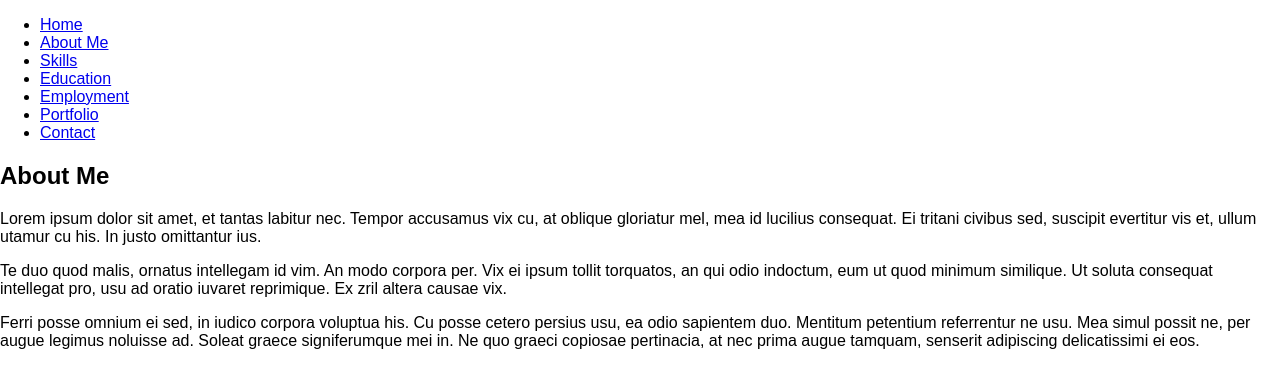
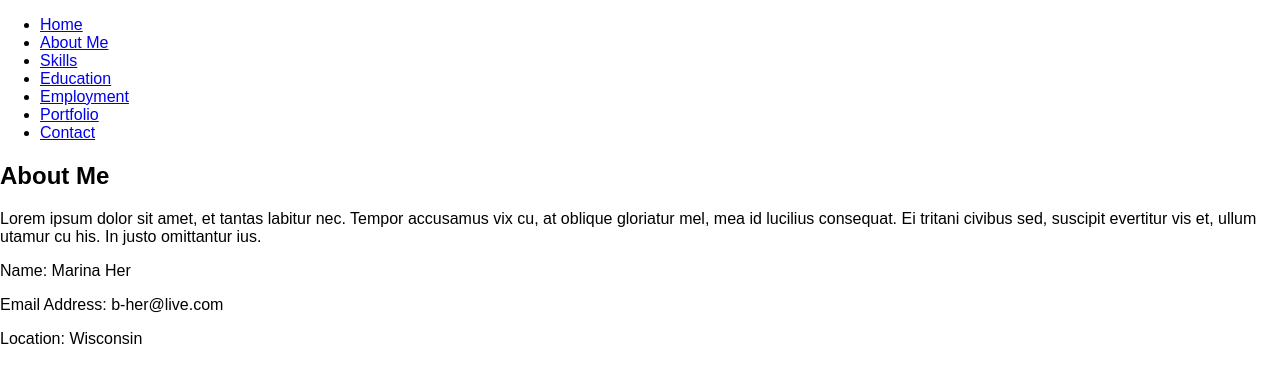
Before and after one commit to marinaher/marina-portfolio, a React (Create React App) app: page /AboutMe in a window 1280 px wide. Shown: the top 388 px of the page. Built offline with nearby package versions, Linux system fonts and the light colour scheme.

Commit message:
Changed div container to sections

```diff
--- a/src/components/AboutMe/index.js
+++ b/src/components/AboutMe/index.js
@@ -1,14 +1,14 @@
 import React from 'react';
 
 const AboutMe = () => (
-  <div>
+  <section id="aboutme">
     <h2>About Me</h2>
     <p>Lorem ipsum dolor sit amet, et tantas labitur nec. Tempor accusamus vix cu, at oblique gloriatur mel, mea id lucilius consequat. Ei tritani civibus sed, suscipit evertitur vis et, ullum utamur cu his. In justo omittantur ius.</p>
 
-    <p>Te duo quod malis, ornatus intellegam id vim. An modo corpora per. Vix ei ipsum tollit torquatos, an qui odio indoctum, eum ut quod minimum similique. Ut soluta consequat intellegat pro, usu ad oratio iuvaret reprimique. Ex zril altera causae vix.</p>
-
-    <p>Ferri posse omnium ei sed, in iudico corpora voluptua his. Cu posse cetero persius usu, ea odio sapientem duo. Mentitum petentium referrentur ne usu. Mea simul possit ne, per augue legimus noluisse ad. Soleat graece signiferumque mei in. Ne quo graeci copiosae pertinacia, at nec prima augue tamquam, senserit adipiscing delicatissimi ei eos.</p>
-  </div>
+    <p className="myInfo">Name: Marina Her</p>
+    <p className="myInfo">Email Address: <span id="myEmailAddress">b-her@live.com</span></p>
+    <p className="myInfo">Location: Wisconsin</p>
+  </section>
 )
 
 export default AboutMe;
--- a/src/components/Contact/index.js
+++ b/src/components/Contact/index.js
@@ -1,7 +1,7 @@
 import React from 'react';
 
 const Contact = () => (
-  <div>
+  <section>
     <h2>Contact Page</h2>
 
     <form>
@@ -25,7 +25,7 @@ const Contact = () => (
         <button type="button" className="btn btn-default submit">Submit</button>
       </div>
     </form>
-  </div>
+  </section>
 )
 
 export default Contact;
--- a/src/components/Education/index.js
+++ b/src/components/Education/index.js
@@ -1,7 +1,7 @@
 import React from 'react';
 
 const Education = () => (
-  <div>
+  <section>
     <h2>Education</h2>
 
     <h3>devCodeCamp</h3>
@@ -9,7 +9,7 @@ const Education = () => (
 
     <h3>North Iredell High School</h3>
       <p>2005-2008</p>
-  </div>
+  </section>
 )
 
 export default Education;
--- a/src/components/Employment/index.js
+++ b/src/components/Employment/index.js
@@ -1,7 +1,7 @@
 import React from 'react';
 
 const Employment = () => (
-  <div>
+  <section>
     <h2>Employment</h2>
     <ul>
       <li>Wheaton Franciscan Healthcare</li>
@@ -10,7 +10,7 @@ const Employment = () => (
       <li>Wasabi - Sake Sushi Lounge</li>
       <li>Arby's</li>
     </ul>
-  </div>
+  </section>
 )
 
 export default Employment;
--- a/src/components/Home/index.js
+++ b/src/components/Home/index.js
@@ -1,9 +1,12 @@
 import React from 'react';
+import mherImage from '../../images/mher1.JPG';
+import './home.css';
 
 const Home = () => (
-  <div>
+  <section>
     <h1>Home Page</h1>
-  </div>
+    <img className="mherImg" alt="ImageOfMarina" src={mherImage}/>
+  </section>
 )
 
 export default Home;
--- a/src/components/Portfolio/index.js
+++ b/src/components/Portfolio/index.js
@@ -1,10 +1,10 @@
 import React from 'react';
 
 const Portfolio = () => (
-  <div>
+  <section>
     <h2>Portfolio</h2>
     <p>Lorem ipsum dolor sit amet, et tantas labitur nec. Tempor accusamus vix cu, at oblique gloriatur mel, mea id lucilius consequat. Ei tritani civibus sed, suscipit evertitur vis et, ullum utamur cu his. In justo omittantur ius.</p>
-  </div>
+  </section>
 )
 
 export default Portfolio;
--- a/src/components/Skills/index.js
+++ b/src/components/Skills/index.js
@@ -1,7 +1,7 @@
 import React from 'react';
 
 const Skills = () => (
-  <div>
+  <section>
     <h2>Skills</h2>
     <ul>
       <li>JavaScript</li>
@@ -12,7 +12,7 @@ const Skills = () => (
       <li>HTML</li>
       <li>CSS</li>
     </ul>
-  </div>
+  </section>
 )
 
 export default Skills;
```
